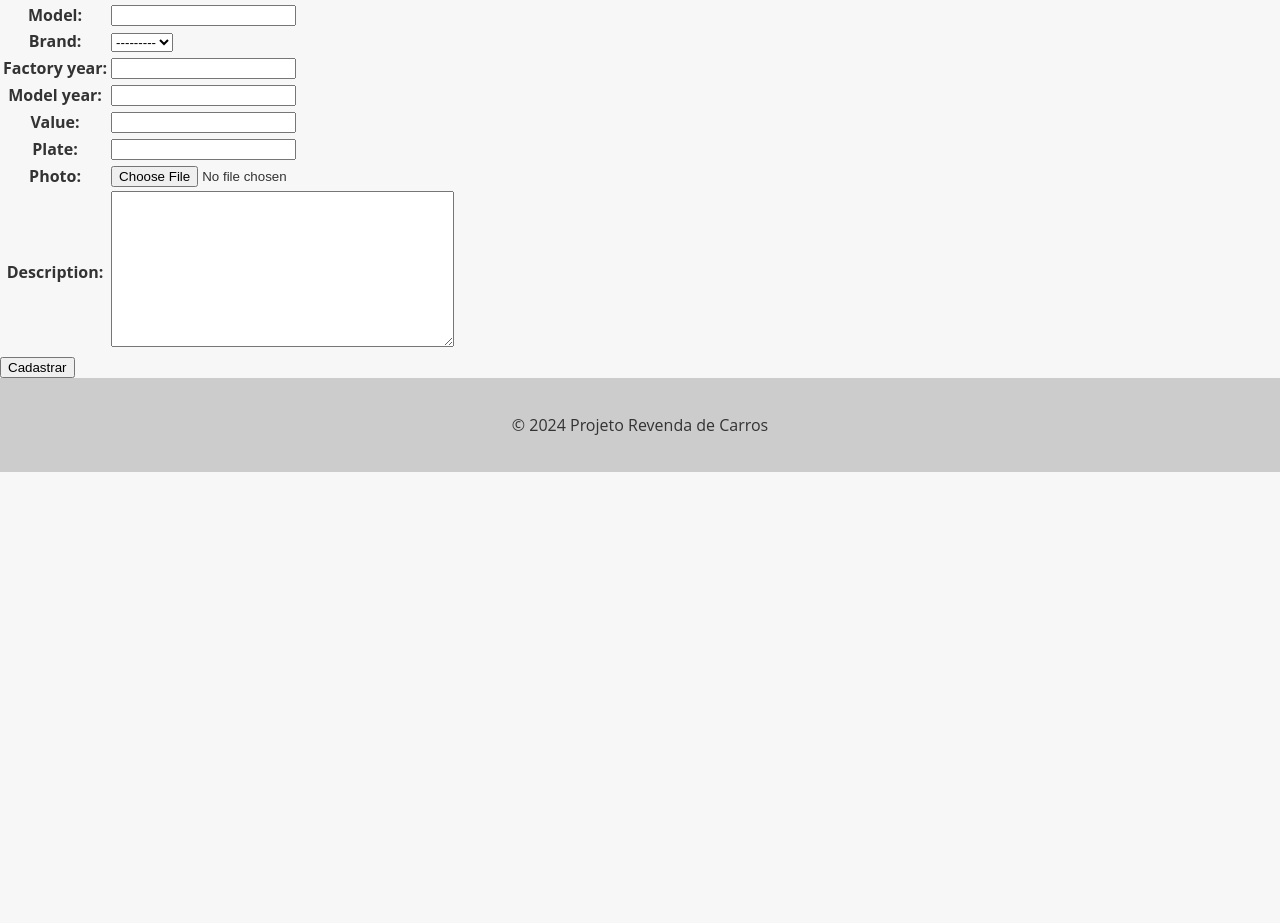
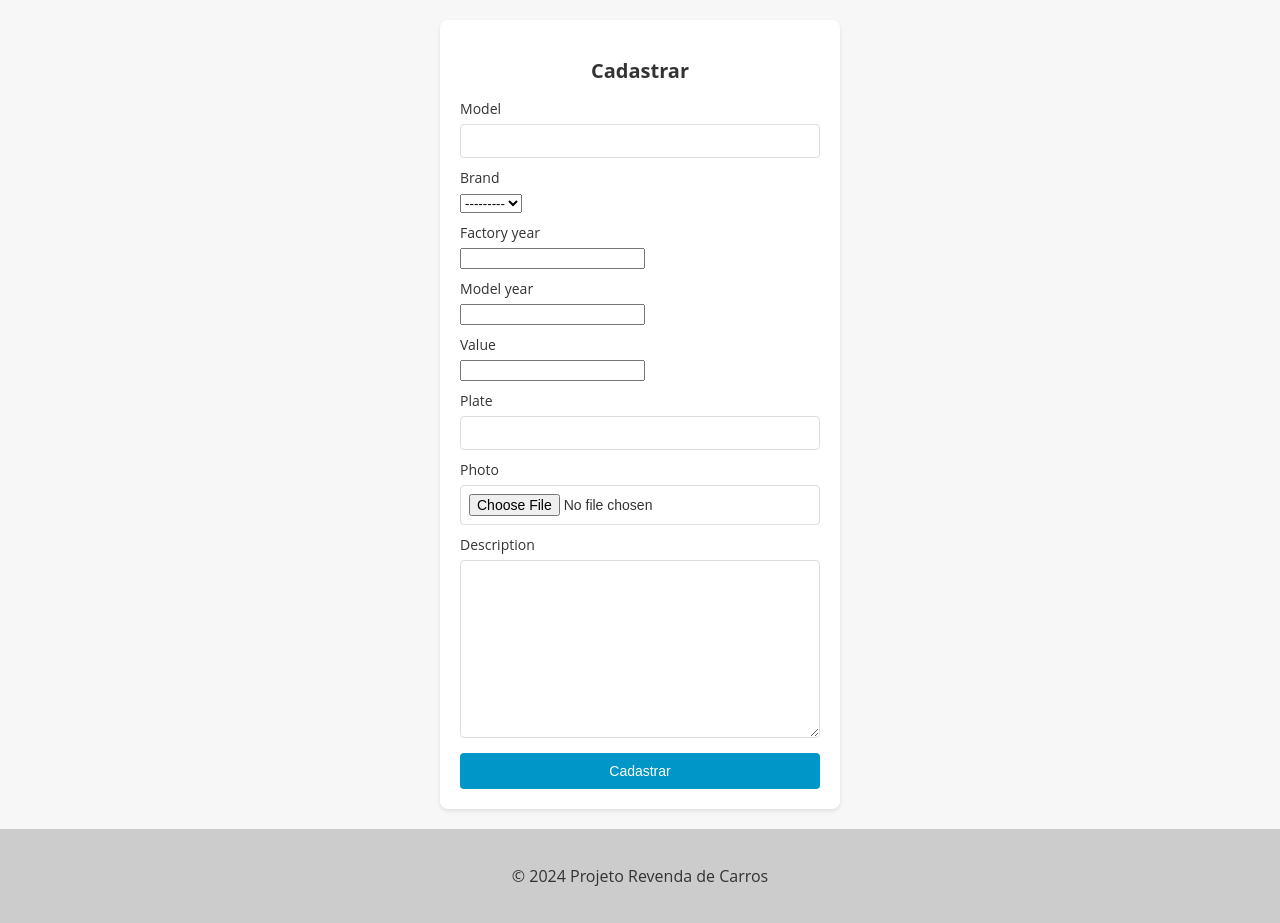
Before and after one commit to fabiojreng/cars-django-master, a Django app: page /cars/new_car/ in a window 1280 px wide. Shown: the part 50-973 px from the top of the page. Before the commit the page ends 522 px from the top, so only its background shows below. Run offline with Django 5.2, Linux system fonts and the light colour scheme; the visitor is signed in with stand-in values (Sample User, id 1); data that the repository does not hold is empty.

Commit message:
feat: Implement improvements to the template

```diff
--- a/app/templates/base.html
+++ b/app/templates/base.html
@@ -1,5 +1,6 @@
 <!DOCTYPE html>
 <html lang="en">
+
 <head>
   <meta charset="UTF-8" />
   <meta name="viewport" content="width=device-width, initial-scale=1.0" />
@@ -67,6 +68,7 @@
     }
   </style>
 </head>
+
 <body>
   <header>
     <nav>
@@ -74,6 +76,7 @@
         {% if not user.is_authenticated %}
         <li><a href="{% url 'register' %}">Cadastre-se</a></li>
         <li><a href="{% url 'login' %}">Login</a></li>
+        <li><a href="{% url 'cars_list' %}">Carros</a></li>
         {% endif %} {% if user.is_authenticated %}
         <li>Olá, {{ user.username }}</li>
         <li><a href="{% url 'cars_list' %}">Carros</a></li>
@@ -90,4 +93,5 @@
     <p>&copy; 2024 Projeto Revenda de Carros</p>
   </footer>
 </body>
+
 </html>
--- a/cars/templates/new_car.html
+++ b/cars/templates/new_car.html
@@ -1,10 +1,102 @@
-{% extends "base.html" %} {% block content %}
-<form method="post" enctype="multipart/form-data">
-  {% csrf_token %}
-  <table>
-    {{ form.as_table }}
-  </table>
+{% extends "base.html" %}
+{% block content %}
+<style>
+  .form-container {
+    display: flex;
+    justify-content: center;
+    align-items: center;
+    min-height: calc(100vh - 80px);
+    /* Ajuste para altura do header e footer */
+    padding: 20px;
+    background-color: #f7f7f7;
+  }
 
-  <input type="submit" value="Cadastrar" class="btn btn-primary" />
-</form>
+  .form-wrapper {
+    background-color: #ffffff;
+    border-radius: 8px;
+    box-shadow: 0 2px 4px rgba(0, 0, 0, 0.1);
+    padding: 20px;
+    max-width: 400px;
+    width: 100%;
+    box-sizing: border-box;
+  }
+
+  .form-wrapper h2 {
+    margin-bottom: 15px;
+    font-size: 20px;
+    color: #333;
+    text-align: center;
+  }
+
+  .form-group {
+    margin-bottom: 10px;
+  }
+
+  .form-group label {
+    display: block;
+    font-size: 14px;
+    color: #333;
+    margin-bottom: 4px;
+  }
+
+  .form-group input[type="text"],
+  .form-group input[type="password"],
+  .form-group input[type="email"],
+  .form-group input[type="file"],
+  .form-group textarea {
+    width: 100%;
+    padding: 8px;
+    font-size: 14px;
+    border: 1px solid #ddd;
+    border-radius: 4px;
+    box-sizing: border-box;
+    margin-top: 2px;
+  }
+
+  .form-group textarea {
+    resize: vertical;
+    min-height: 60px;
+  }
+
+  .btn-primary {
+    background-color: #0096c7;
+    color: #fff;
+    border: none;
+    padding: 10px;
+    font-size: 14px;
+    border-radius: 4px;
+    cursor: pointer;
+    width: 100%;
+    transition: background-color 0.3s ease;
+  }
+
+  .btn-primary:hover {
+    background-color: #0077b6;
+  }
+
+  .error-message {
+    color: #d9534f;
+    font-size: 12px;
+    margin-top: 2px;
+  }
+</style>
+
+<div class="form-container">
+  <div class="form-wrapper">
+    <h2>Cadastrar</h2>
+    <form method="post" enctype="multipart/form-data">
+      {% csrf_token %}
+
+      {% for field in form %}
+      <div class="form-group">
+        {{ field.errors }}
+        <label for="{{ field.id_for_label }}">{{ field.label }}</label>
+        {{ field }}
+      </div>
+      {% endfor %}
+
+      <input type="submit" value="Cadastrar" class="btn-primary" />
+    </form>
+  </div>
+</div>
 {% endblock %}
```
Also changed, not shown: accounts/templates/login.html (+97 -8 lines), accounts/templates/register.html (+83 -5 lines), cars/templates/car_detail.html (+5 -12 lines), cars/templates/cars.html (line endings or trailing spaces). Lines whose indentation alone changed are shown as unchanged.
